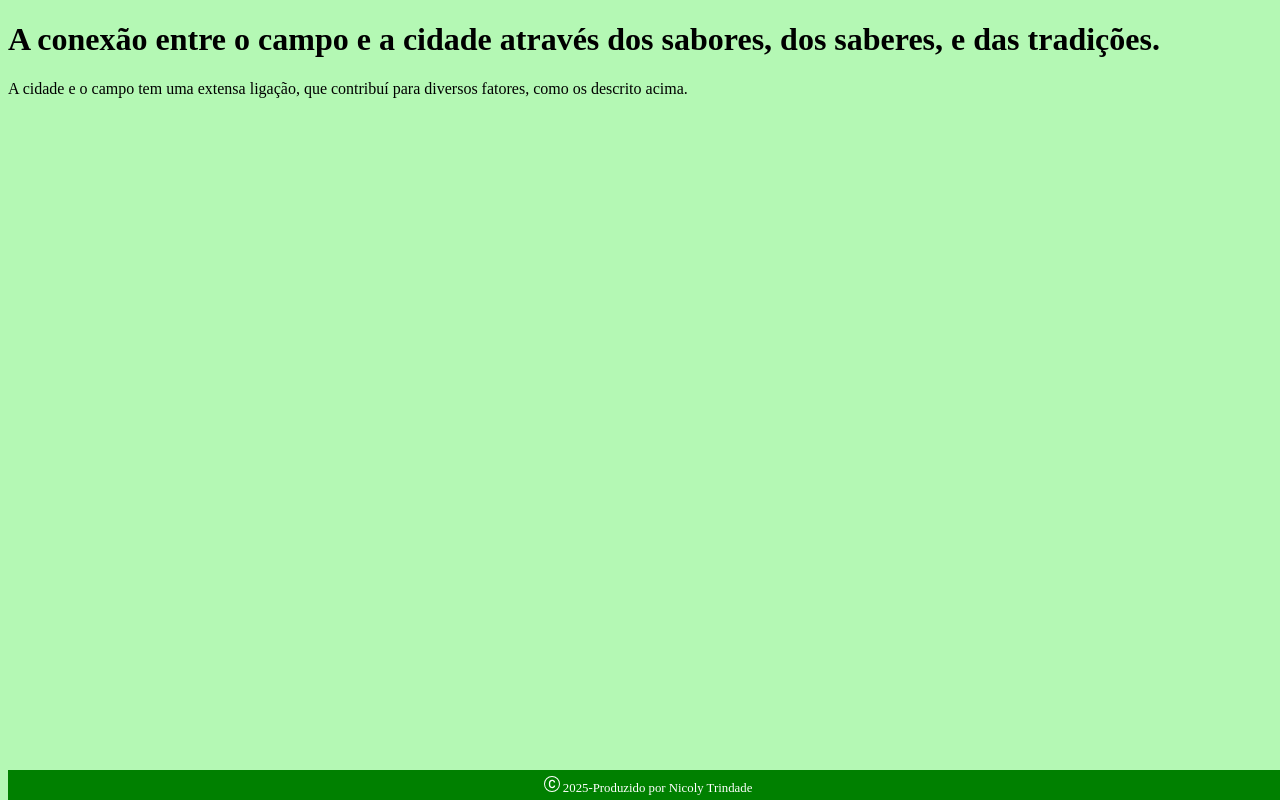
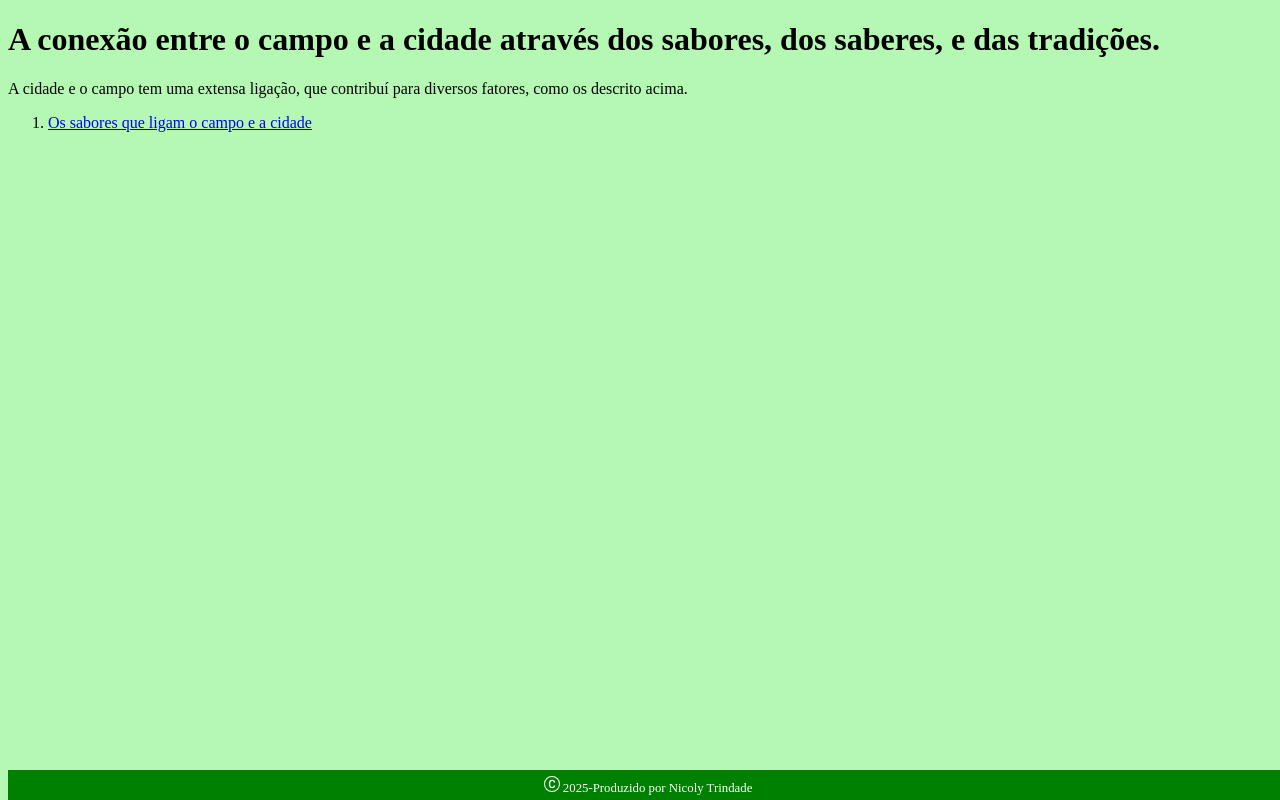
Before and after one commit to nicoly0603/projeto-agrinho, a plain HTML site: page index.html in a window 1280 px wide. Drawn offline with Linux system fonts and the light colour scheme; a web font is replaced by a local one.

Commit message:
colocando os links para direcionar dentro do site

```diff
--- a/index.html
+++ b/index.html
@@ -10,6 +10,11 @@
     <header>
         <h1>A conexão entre o campo e a cidade através dos sabores, dos saberes, e das tradições.</h1>
         <p>A cidade e o campo tem uma extensa ligação, que contribuí para diversos fatores, como os descrito acima.</p>
+        <nav>
+            <ol>
+                <li><a href="#sabores">Os sabores que ligam o campo e a cidade</a></li>
+            </ol>
+        </nav>
     </header>
     </main>
     <footer>
```
